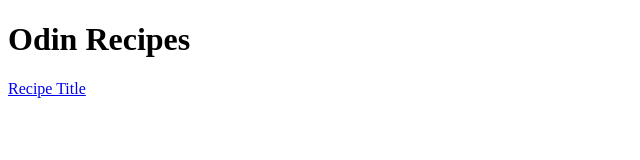
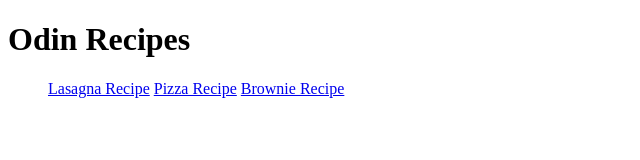
Before and after one commit to StankBootyMuslim/odin-recipes, a plain HTML site: page index.html in a window 1280 px wide. Shown: the whole page, without its empty margins (0-640 px from the left). Drawn offline with Linux system fonts and the light colour scheme.

Commit message:
Finished!

```diff
--- a/index.html
+++ b/index.html
@@ -8,7 +8,12 @@
 
 <body>
     <h1>Odin Recipes</h1>
-    <a href="recipes/lasagna.html">Recipe Title</a>
+    <ul>
+    <a href="recipes/lasagna.html">Lasagna Recipe</a>
+    <a href="recipes/pizza.html">Pizza Recipe</a>
+    <a href="recipes/brownie.html">Brownie Recipe</a>
+
+    </ul>
 </body>
 
 </html>
```
